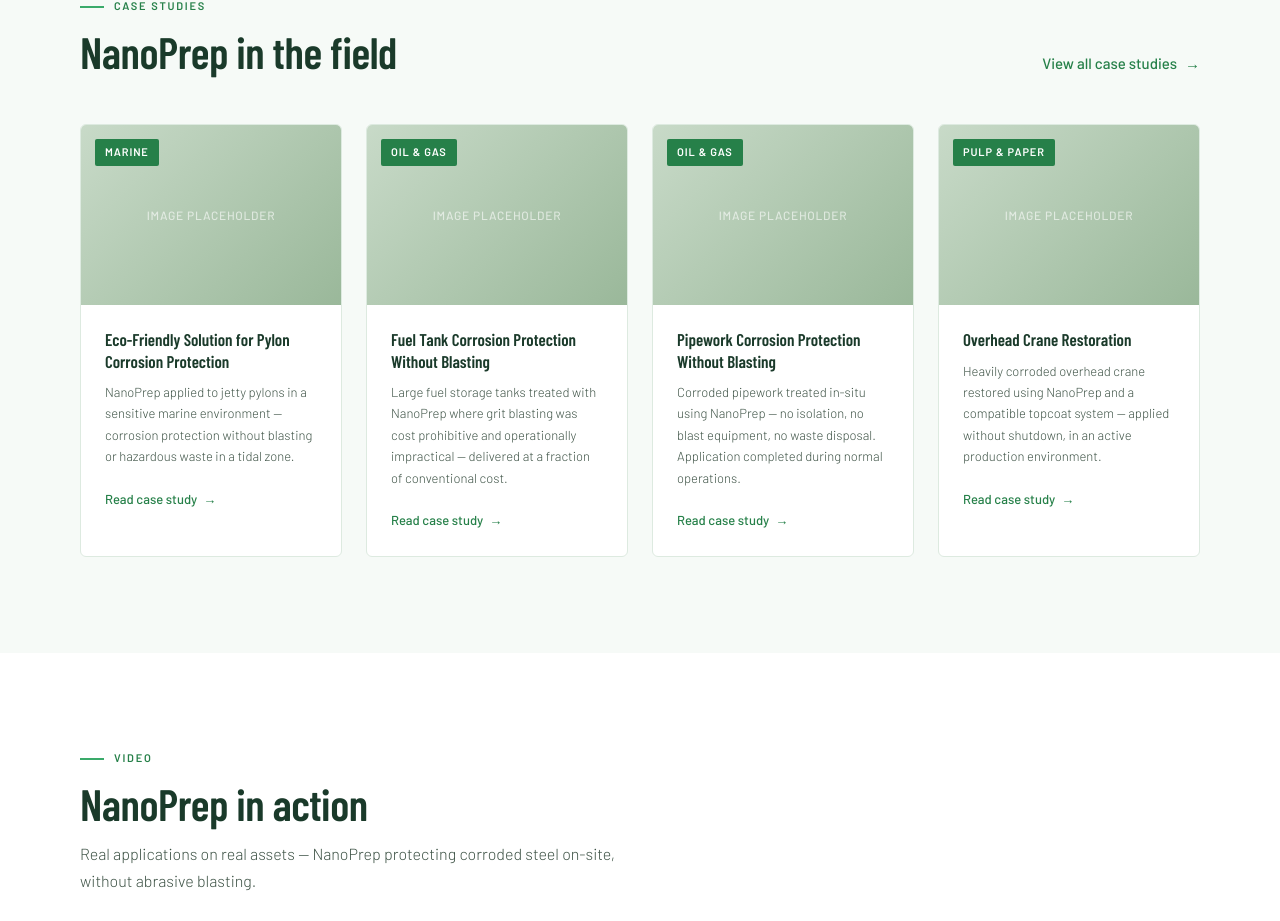
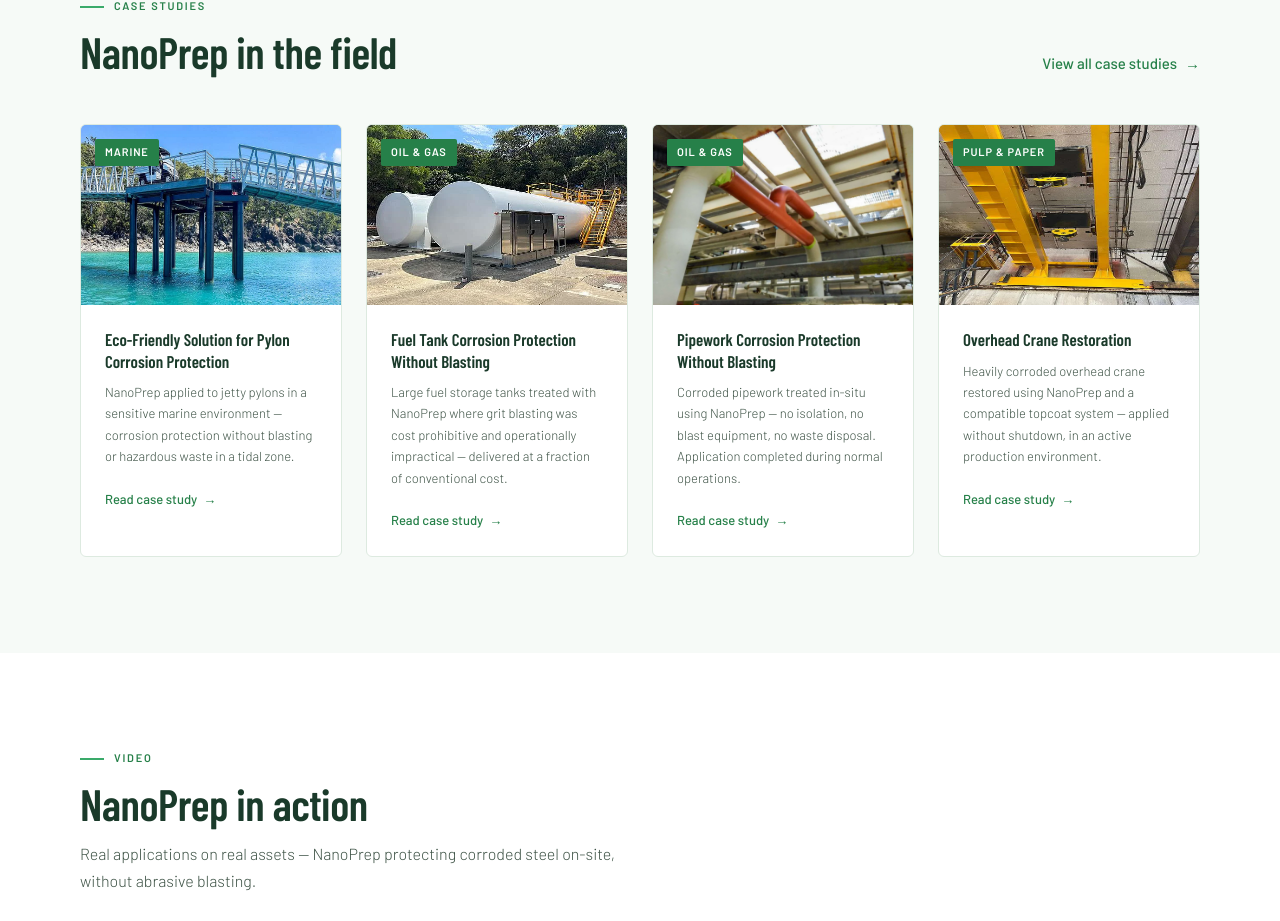
Before and after one commit to TasEffektiv/NanoPrep, a Next.js app: page / in a window 1280 px wide. Shown: the part 2816-3737 px from the top of the page. Built offline with nearby package versions, Linux system fonts and the light colour scheme.

Commit message:
homepage case studies fix

```diff
--- a/src/components/home/CaseStudiesPreview.tsx
+++ b/src/components/home/CaseStudiesPreview.tsx
@@ -1,3 +1,4 @@
+import Image from "next/image";
 import Link from "next/link";
 import { getCaseStudy } from "@/content/caseStudies";
 import styles from "./CaseStudiesPreview.module.css";
@@ -52,19 +53,23 @@
             if (!item) return null;
             const { caseStudy, summary } = item;
             return (
-              <div key={caseStudy.slug} className={styles.card}>
+              <Link key={caseStudy.slug} href={`/case-studies/${caseStudy.slug}`} className={styles.card}>
                 <div className={styles.image}>
-                  <span className={styles.placeholderText}>Image Placeholder</span>
+                  <Image
+                    src={caseStudy.listImage.src}
+                    alt={caseStudy.listImage.alt}
+                    fill
+                    sizes="(min-width: 900px) 20vw, 100vw"
+                    className={styles.thumbnail}
+                  />
                   <span className={styles.tag}>{caseStudy.industryLabel}</span>
                 </div>
                 <div className={styles.content}>
                   <h3>{caseStudy.title}</h3>
                   <p>{summary}</p>
-                  <Link href={`/case-studies/${caseStudy.slug}`} className={styles.link}>
-                    Read case study
-                  </Link>
+                  <span className={styles.link}>Read case study</span>
                 </div>
-              </div>
+              </Link>
             );
           })}
         </div>
```
